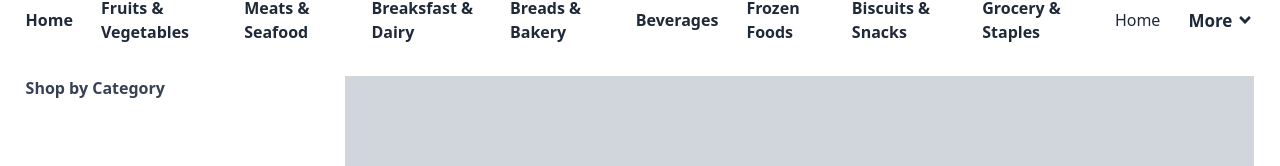
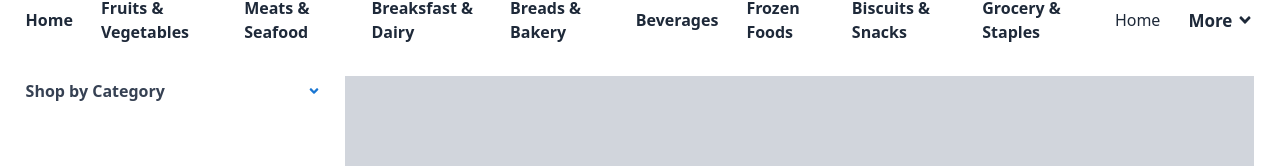
Before and after one commit to srushti6740/grocery_app, a Next.js app: page /products in a window 1280 px wide. Shown: the part 121-287 px from the top of the page. Built offline with nearby package versions, Linux system fonts and the light colour scheme.

Commit message:
updated sidebar layout

```diff
--- a/app/components/Sidebar.jsx
+++ b/app/components/Sidebar.jsx
@@ -1,4 +1,6 @@
+import { Button } from "@mui/material";
 import React from "react";
+import { FaAngleDown } from "react-icons/fa";
 
 const Sidebar = () => {
   return (
@@ -8,6 +10,7 @@ const Sidebar = () => {
           <h3 className="text-[16px] font-[600] text-gray-700">
             Shop by Category
           </h3>
+          <Button className="!min-w-[30px] !w-[30px] !h-[30px] !rounded-full"><FaAngleDown /></Button>
         </div>
       </div>
     </aside>
```
